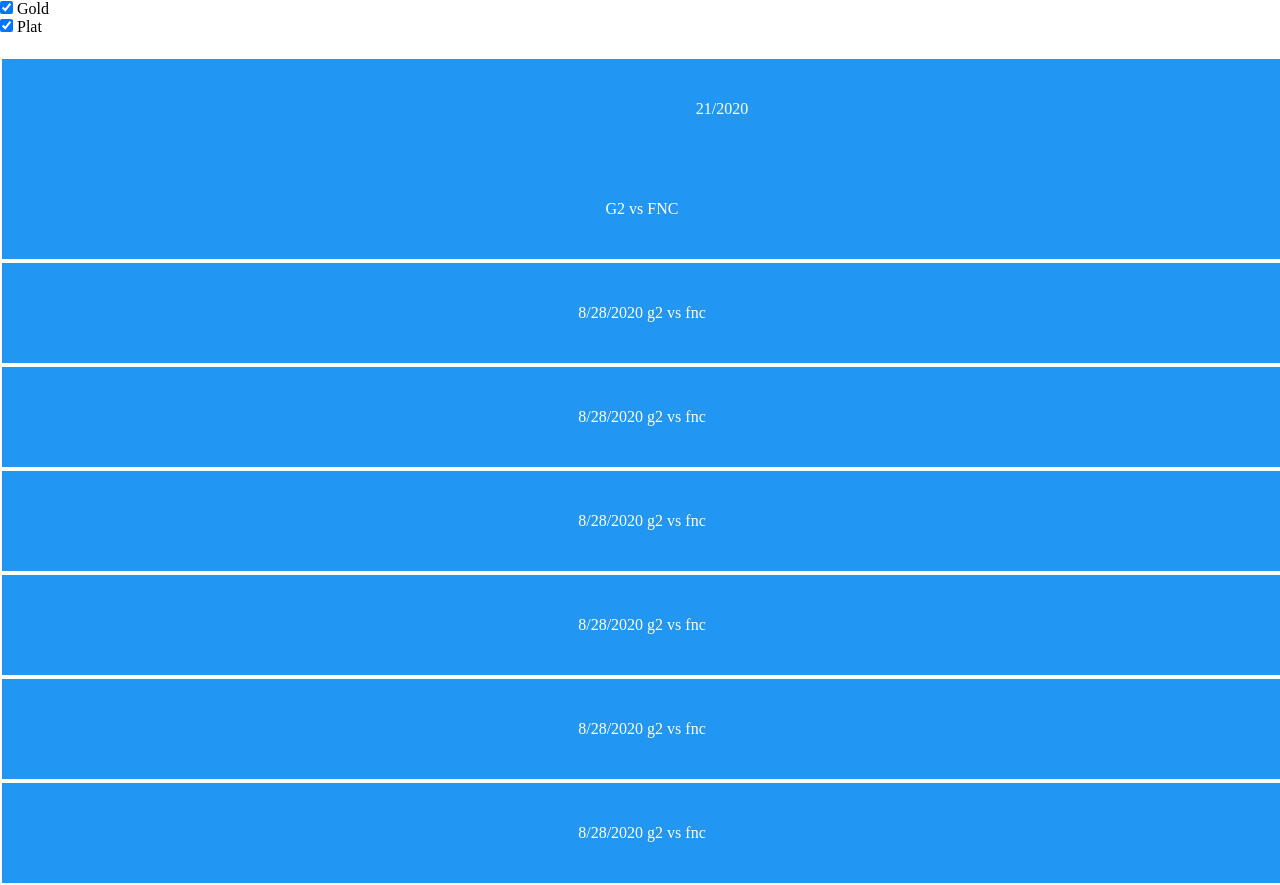
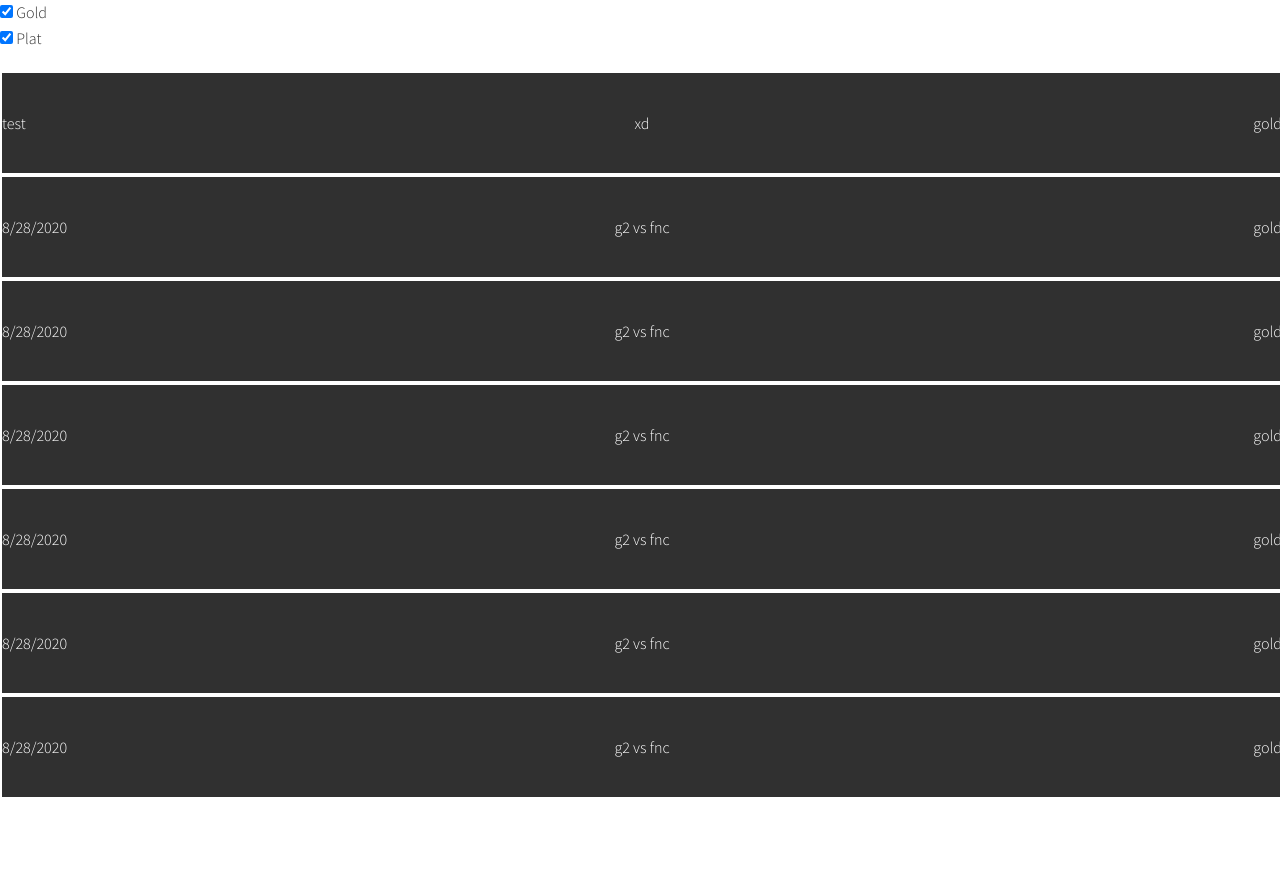
Before and after one commit to firstdreamding/LeagueWebsite, a plain HTML site: page schedule.html in a window 1280 px wide. After the commit the page ends 800 px from the top, so only its background shows below. Drawn offline with nearby package versions, Linux system fonts and the light colour scheme.

Commit message:
kekw schedule attack

```diff
--- a/css/style_schedule.css
+++ b/css/style_schedule.css
@@ -1,13 +1,39 @@
+:root {
+    --ff-primary: 'Source Sans Pro', sans-serif;
+    --ff-secondary: 'Source Code Pro', monospace;
+    --fw-reg: 300;
+    --fw-bold: 900;
+    --clr-light: #fff;
+    --clr-dark: #303030;
+    --clr-gray: #505050;
+    --clr-accent: #16e0bd;
+    --fs-h1: 3rem;
+    --fs-h2: 2.25rem;
+    --fs-h3: 1.25rem;
+    --fs-body: 1rem;
+    --fs-column-about: 300px;
+    --fs-margin-about-img: .25em;
+    --bs: 0.25em 0.25em 0.75em rgba(0,0,0,.35), 0.125em 0.125em 0.25em rgba(0,0,0,.2);
+}
+
+body {
+    background: var(--clr-light);
+    color: var(--clr-dark);
+    margin: 0;
+    font-family: var(--ff-primary);
+    font-size: var(--fs-body);
+    line-height: 1.6;
+}
+
 #all:checked ~ .container .filterDiv {
     display: block;
 }
 
-
 .filterDiv, :not(#all):checked ~ .container .filterDiv {
     float: left;
-    background-color: #2196F3;
+    background-color: var(--clr-dark);
     color: #ffffff;
-    width: 100px;
+    width: 100%;
     line-height: 100px;
     text-align: center;
     margin: 2px;
@@ -17,7 +43,6 @@
 #plat:checked ~ .container .plat,
 #gold:checked ~ .container .gold {
     display: block;
-    width: 100%;
 }
 
 .container {
@@ -25,7 +50,19 @@
     overflow: hidden;
 }
 
-.left-test {
-    position: relative;
-    left: 80px;
+.time {
+    text-align: left;
+    float: left;
+    width: 20%;
 }
+
+.content {
+    float: left;
+    width: 60%;
+}
+
+.series {
+    text-align: right;
+    float: left;
+    width: 20%;
+}
--- a/schedule.html
+++ b/schedule.html
@@ -16,18 +16,20 @@
 
 <body>
     <!-- Introduction Section-->
-    <section class="schedule-section">
-
+    <section class="schedule">
         <input type="checkbox" id="gold" checked> Gold<br>
         <input type="checkbox" id="plat" checked> Plat<br>
-
         <div class="container">
-
-            <div class="filterDiv plat">
-                <div class="left-test">
-                    21/2020
+            <div class="filterDiv gold">
+                <div class="time">
+                    test
                 </div>
-            G2 vs FNC
+                <div class="content">
+                    xd
+                </div>
+                <div class="series">
+                    gold
+                </div>
             </div>
 
             <div id="id01"></div>
@@ -37,16 +39,20 @@
                 var out = "";
                 var i;
                 for(i = 0; i<arr.length; i++) {
-                out += '<div class="filterDiv ' + arr[i].tag + '">' +
-                arr[i].date + ' ' + arr[i].team1 + '</div><br>';
+
+                out +=
+                '<div class="filterDiv ' + arr[i].tag + '"> <div class="time">' + arr[i].date +
+                '</div> <div class="content">' + arr[i].team1 +
+                '</div> <div class="series">' + arr[i].tag +
+                '</div> </div><br>';
                 }
                 document.getElementById("id01").innerHTML = out;
                 }
             </script>
 
             <script src="schedule_list.js"></script>
-
         </div>
     </section>
+
 </body>
 </html>
```
